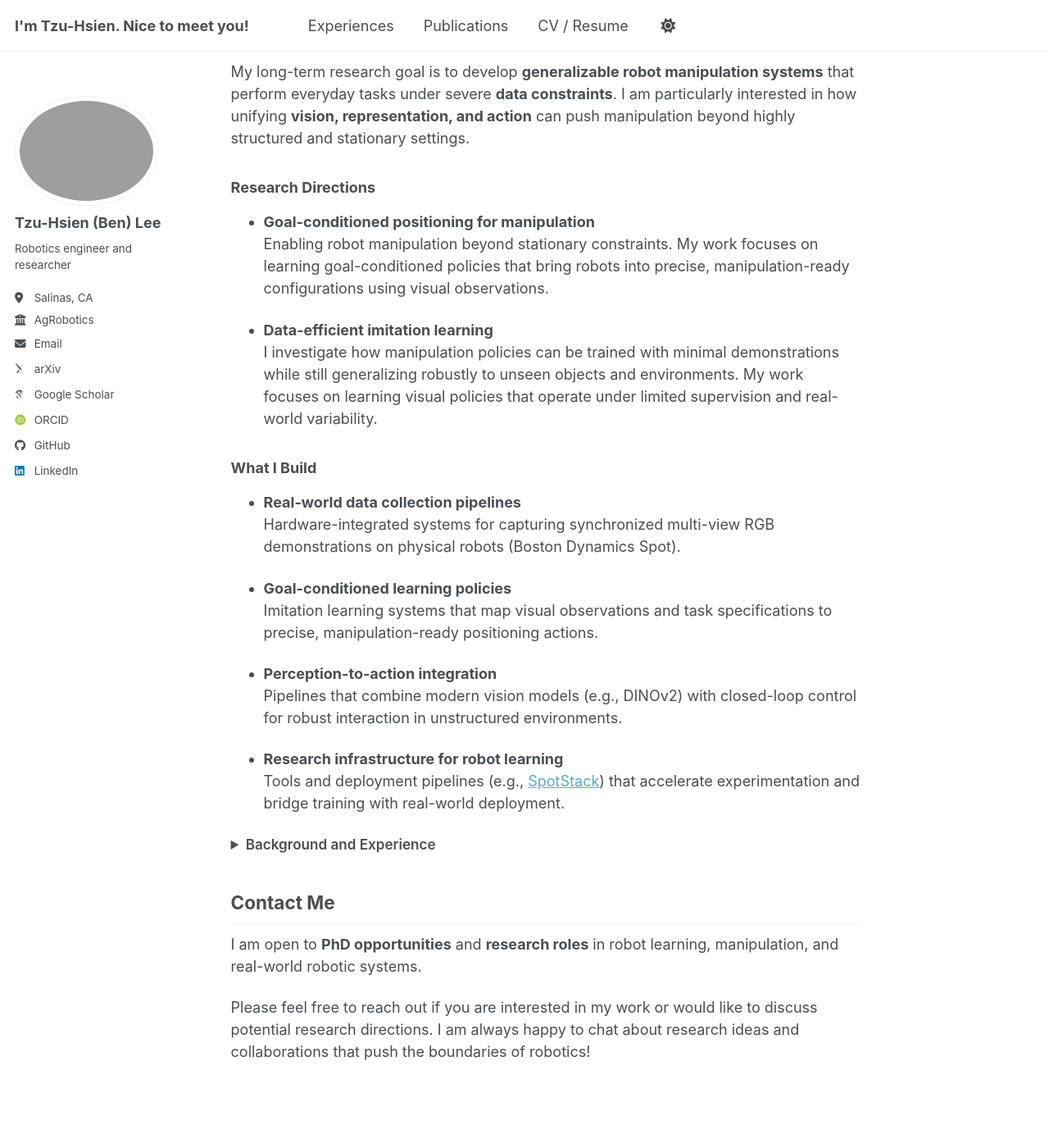
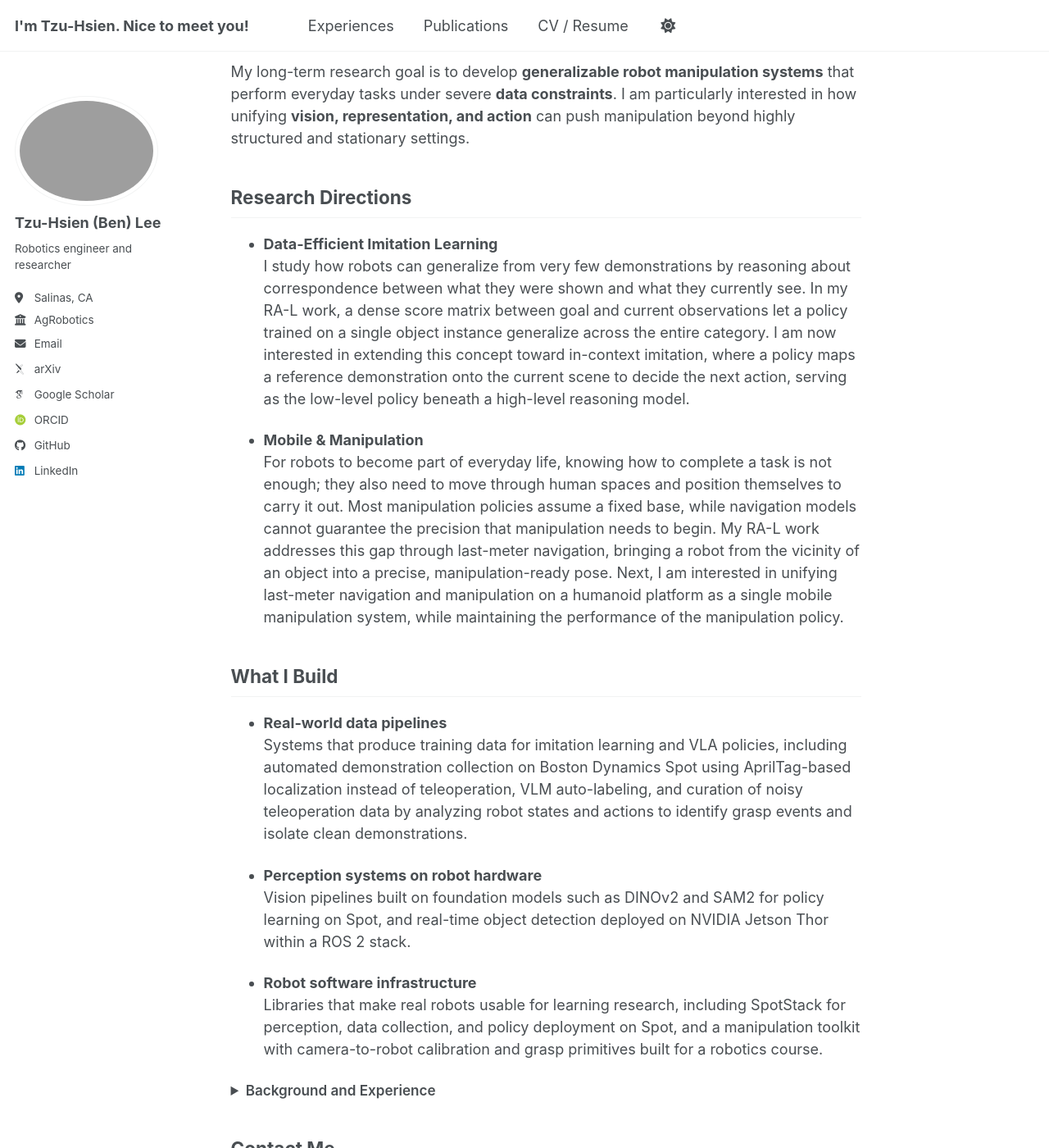
Before and after one commit to BenTzuHsien/BenTzuHsien.github.io, a Jekyll site: the page built from _pages/about.md, in a window 1280 px wide and 1400 px high, scrolled down 401 px. Shown: the whole window at 82% size. Built offline with Jekyll 4.4.1, drawn with Linux system fonts in a browser that asks for light colours; some web fonts are replaced; a script bundle is joined from its source files by our own code; library files that are not in the unit come from our copies.

Commit message:
Updated front page.

```diff
--- a/_pages/about.md
+++ b/_pages/about.md
@@ -18,28 +18,24 @@
 
 My long-term research goal is to develop **generalizable robot manipulation systems** that perform everyday tasks under severe **data constraints**. I am particularly interested in how unifying **vision, representation, and action** can push manipulation beyond highly structured and stationary settings.
 
-### Research Directions
+## Research Directions
 
-- **Goal-conditioned positioning for manipulation**
-  Enabling robot manipulation beyond stationary constraints. My work focuses on learning goal-conditioned policies that bring robots into precise, manipulation-ready configurations using visual observations.
+- **Data-Efficient Imitation Learning**
+  I study how robots can generalize from very few demonstrations by reasoning about correspondence between what they were shown and what they currently see. In my RA-L work, a dense score matrix between goal and current observations let a policy trained on a single object instance generalize across the entire category. I am now interested in extending this concept toward in-context imitation, where a policy maps a reference demonstration onto the current scene to decide the next action, serving as the low-level policy beneath a high-level reasoning model.
 
-- **Data-efficient imitation learning**
-  I investigate how manipulation policies can be trained with minimal demonstrations while still generalizing robustly to unseen objects and environments. My work focuses on learning visual policies that operate under limited supervision and real-world variability.
+- **Mobile & Manipulation**
+  For robots to become part of everyday life, knowing how to complete a task is not enough; they also need to move through human spaces and position themselves to carry it out. Most manipulation policies assume a fixed base, while navigation models cannot guarantee the precision that manipulation needs to begin. My RA-L work addresses this gap through last-meter navigation, bringing a robot from the vicinity of an object into a precise, manipulation-ready pose. Next, I am interested in unifying last-meter navigation and manipulation on a humanoid platform as a single mobile manipulation system, while maintaining the performance of the manipulation policy.
 
-### What I Build
+## What I Build
 
-- **Real-world data collection pipelines**
-  Hardware-integrated systems for capturing synchronized multi-view RGB demonstrations on physical robots (Boston Dynamics Spot).
+- **Real-world data pipelines**
+  Systems that produce training data for imitation learning and VLA policies, including automated demonstration collection on Boston Dynamics Spot using AprilTag-based localization instead of teleoperation, VLM auto-labeling, and curation of noisy teleoperation data by analyzing robot states and actions to identify grasp events and isolate clean demonstrations.
 
-- **Goal-conditioned learning policies**
-  Imitation learning systems that map visual observations and task specifications to precise, manipulation-ready positioning actions.
+- **Perception systems on robot hardware**
+  Vision pipelines built on foundation models such as DINOv2 and SAM2 for policy learning on Spot, and real-time object detection deployed on NVIDIA Jetson Thor within a ROS 2 stack.
 
-- **Perception-to-action integration**
-  Pipelines that combine modern vision models (e.g., DINOv2) with closed-loop control for robust interaction in unstructured environments.
-
-- **Research infrastructure for robot learning**
-  Tools and deployment pipelines (e.g., [SpotStack](https://github.com/BenTzuHsien/SpotStack)) that accelerate experimentation and bridge training with real-world deployment.
-  <!-- Simulation-to-real experimentation pipelines (Isaac Sim) and deployment tools (e.g., [SpotStack](https://github.com/BenTzuHsien/SpotStack)) for scalable experimentation on real robots. -->
+- **Robot software infrastructure**
+  Libraries that make real robots usable for learning research, including SpotStack for perception, data collection, and policy deployment on Spot, and a manipulation toolkit with camera-to-robot calibration and grasp primitives built for a robotics course.
 
 <details>
   <summary style="cursor: pointer; font-size: 0.95em; font-weight: 600;">
```
Also changed, not shown: 2 other files.
